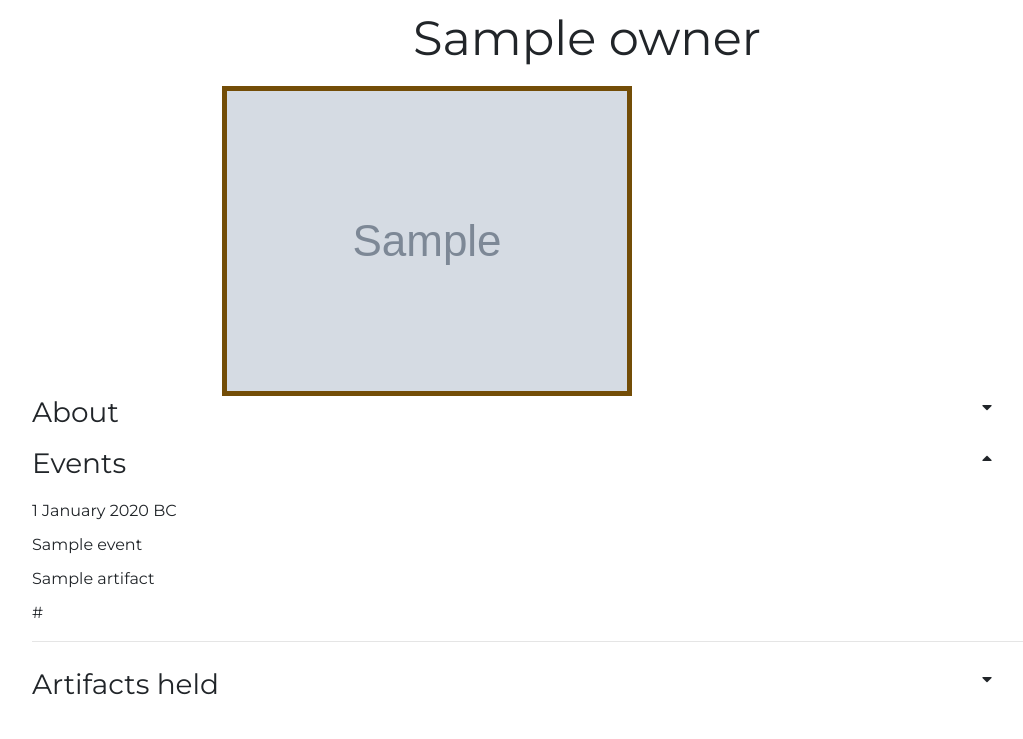
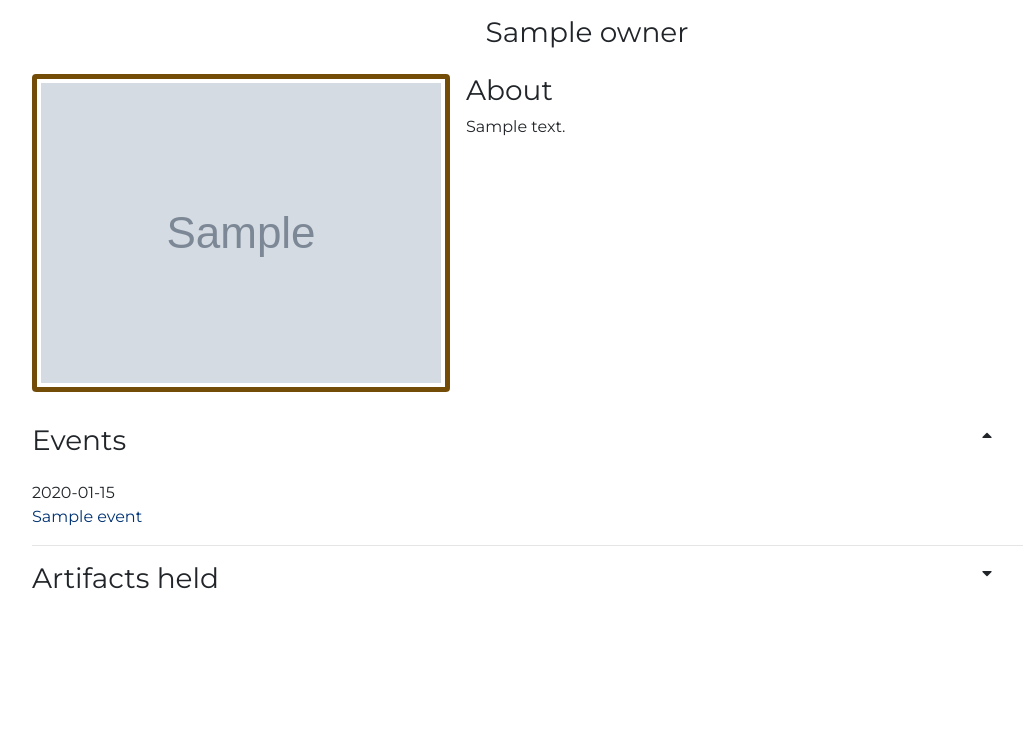
Before and after one commit to Shilldon/artifact-auction, a Django app: page /history/historical_figure/1 in a window 1280 px wide, after a click that opens the changed part. Shown: the part 118-857 px from the top of the page, without its empty margins (53-1076 px from the left). After the commit the page ends 707 px from the top, so only its background shows below. Run offline with Django 3.2, Linux system fonts and the light colour scheme; tables that the repository leaves empty hold one stand-in row (values such as "Sample post"); grey boxes marked "Sample" are stand-in pictures; some libraries are stand-ins or nearby versions.

Commit message:
added view for historical events, added to event model clean function to produce formatted date, styled historical figure page, changed styling of display_artifact

```diff
--- a/history/admin.py
+++ b/history/admin.py
@@ -6,11 +6,6 @@ import calendar
 
 class EventForm(forms.ModelForm):
 
-    """class Meta:
-        model = Event
-
-        exclude = ['sort_year']
-    """
     MONTH_CHOICES = [(str(i), calendar.month_name[i]) for i in range (0,13)]
     month = forms.ChoiceField(label='Month', choices=MONTH_CHOICES, required=False, initial=None)
 
@@ -19,6 +14,7 @@ class EventForm(forms.ModelForm):
 
 class EventAdmin(admin.ModelAdmin):
     form = EventForm
+    exclude = ('url_description', 'sort_year', 'date')
 
 # Register your models here.
 admin.site.register(Owner)
--- a/history/models.py
+++ b/history/models.py
@@ -1,11 +1,12 @@
 import re
+import calendar
 from django.db import models
 from django.core.exceptions import ValidationError
 from artifacts.models import Artifact
 
 class Owner(models.Model):
     name = models.CharField(max_length=30, default="")
-    description = models.CharField(max_length=800, default="")
+    description = models.TextField(default="")
     picture = models.ImageField(upload_to='images', null=True, blank=True)
 
     def __str__(self):
@@ -18,9 +19,8 @@ class Event(models.Model):
         ('AD', "AD")
     ]
 
-
     name = models.CharField(max_length=50, default="")
-    description = models.CharField(max_length=800, default="")
+    description = models.TextField(default="")
     url_description = models.CharField(max_length=800, default="", blank=True)
     year = models.PositiveIntegerField(default=0)
     sort_year = models.IntegerField(default=0)
@@ -30,10 +30,16 @@ class Event(models.Model):
     artifact = models.ForeignKey(Artifact, on_delete=models.CASCADE, default=None)
     owner = models.ForeignKey(Owner, on_delete=models.SET_NULL, default=None, blank=True, null=True)
     picture = models.ImageField(upload_to='images', null=True, blank=True)
+    date = models.CharField(max_length=25, blank=True)
 
     def clean(self):
-        day =self.day
-        month = self.month
+
+        day = self.day
+        if self.month:
+            month = calendar.month_name[self.month]
+        else:
+            month = None
+        year = self.year
         if month is None and day:
             raise ValidationError(
                 "Enter day of the month."
@@ -46,18 +52,25 @@ class Event(models.Model):
             raise ValidationError(
                 "Day must be less than 30."
                 )
-        if self.year!=0:
+        if year!=0:
             if self.bc=="BC":
-                self.sort_year=-self.year
+                self.sort_year=-year
             else:
-                self.sort_year=self.year
+                self.sort_year=year
+
+        if day or month or year:
+            date = [day, month, year, self.bc]
+            date_list = [str(i or '') for i in date]
+            self.date = ' '.join(map(str, date_list)).lstrip()
+
+        """ review description and replace all references to the artifact name with a url link to the artifact """
         artifact_name = re.compile(self.artifact.name, re.IGNORECASE)
         artifact_link_string=artifact_name.sub("<a href='/artifacts/artifact/"+str(self.artifact.id)+"'>"+self.artifact.name+"</a>", self.description)
 
-        owner_name = re.compile(self.owner.name, re.IGNORECASE)
-        self.url_description=owner_name.sub("<a href='/history/historical_figure/"+str(self.owner.id)+"'>"+self.owner.name+"</a>", artifact_link_string)
-
-
+        """review the amended description and replace all references to the artifact owner with a url link to the owner """
+        if self.owner:
+            owner_name = re.compile(self.owner.name, re.IGNORECASE)
+            self.url_description=owner_name.sub("<a href='/history/historical_figure/"+str(self.owner.id)+"'>"+self.owner.name+"</a>", artifact_link_string)
 
     def __str__(self):
         return self.name
--- a/history/templates/historical_figure.html
+++ b/history/templates/historical_figure.html
@@ -5,24 +5,50 @@
 
 {% block content %}
 
+
+
 <section class="container artifact-single">
-    <div class="row">
+    <div class="row py-3">
         <div class="col-12 text-center">
-            <h4>{{ owner.name }}</h5>
+            <h5>{{ owner.name }}</h5>
         </div>
     </div>
-    <div class="row h-100">
-        <div class="col-8 offset-2 mx-auto my-auto">
+
+   <div class="row h-100 d-none d-lg-flex">
+        <div class="col-lg-12 pull-right">
+            <div class="col-5 pl-0">
             {% if owner.picture %}
-            <img class="img-fluid my-auto" src="{{ MEDIA_URL }}{{ owner.picture }}" alt="image of {{ owner.name }}">
+            <img class="img-thumbnail img-responsive float-left mr-3" src="{{ MEDIA_URL }}{{ owner.picture }}" alt="Picture of {{ owner.name }}">
+            {% else %}
+            <img class="img-thumbnail img-responsive float-left mr-3" src="/media/images/default_profile_picture.png" alt="placeholder image">
             {% endif %}
+            </div>
+            {% if owner.description %}
+            <h5>About</h5>
+            <p class="text-justify">{{ owner.description }}</p>
+            {% endif %}
+        </div>
+    </div>
+
+    <div class="row d-block d-lg-none">
+        <div class="col-12 col-lg-6">
+            <div class="row justify-content-center">
+                <div class="col-8 col-sm-6 col-lg-8">
+                    {% if owner.picture %}
+                    <img class="img-thumbnail mx-auto d-block" src="{{ MEDIA_URL }}{{ owner.picture }}" alt="image of {{ owner.name }}">
+                    {% else %}
+                    <img class="img-thumbnail mx-auto d-block" src="/media/images/default_profile_picture.png" alt="placeholder image">
+                    {% endif %}
+                </div>
+            </div>
         </div>
     </div>
 </section>
 
-<section class="container artifact-details">
+
+<section class="container pt-3 mb-5">
     {% if owner.description %}
-    <div class="row">
+    <div class="row d-flex d-lg-none my-3">
         <div class="col-10">
             <h5>About</h5>
         </div>
@@ -39,7 +65,7 @@
     {% endif %}
 
     {% if events %}
-    <div class="row">
+    <div class="row my-3">
         <div class="col-10">
             <h5>Events</h5>
         </div>
@@ -49,31 +75,16 @@
     </div>
     <div class="collapse" id="history-collapse">
         {% for event in events %}
+        {% if event.date %}
         <div class="row">
             <div class="col-12">
-                {% if event.day %}
-                <span>{{ event.day }} </span>
-                {% endif %}
-                {% if event.month|month_name %}
-                <span>{{ event.month|month_name }} </span>
-                {% endif %}
-                <span>{{ event.year }}</span>
-                <span>{{ event.bc }}</span>
+                <span>{{ event.date }}</span>
             </div>
         </div>
+        {% endif %}
         <div class="row">
             <div class="col-12">
-                {{ event.name }}
-            </div>
-        </div>
-        <div class="row">
-            <div class="col-12">
-                <span>{{ event.artifact }}</span>
-            </div>
-        </div>
-        <div class="row">
-            <div class="col-12">
-                <span>{{ event.url_description | safe }}</span>
+                <a href="{% url 'display_event' event.id %}">{{ event.name }} </a>
             </div>
         </div>
         <hr>
@@ -82,7 +93,7 @@
     {% endif %}
 
     {% if artifacts %}
-    <div class="row">
+    <div class="row my-3">
         <div class="col-10">
             <h5>Artifacts held</h5>
         </div>
--- a/history/urls.py
+++ b/history/urls.py
@@ -1,7 +1,8 @@
 from django.conf.urls import url
-from .views import display_owner
+from .views import display_owner, display_event
 from bid.views import get_bid
 
 urlpatterns = [
     url(r'^historical_figure/(?P<id>\d+)$', display_owner, name="display_owner"),
+    url(r'^historical_event/(?P<id>\d+)$', display_event, name="display_event"),
 ]
--- a/history/views.py
+++ b/history/views.py
@@ -5,11 +5,14 @@ def display_owner(request, id):
     owner = get_object_or_404(Owner, pk=id)
     events = Event.objects.filter(owner=owner).order_by('sort_year', 'month', 'day')
 
-
     artifacts=[]
     for event in events:
         if event.artifact not in artifacts:
             artifacts.append(event.artifact)
 
-    print(events)
     return render(request, 'historical_figure.html', { "owner" : owner, "events" : events, "artifacts" : artifacts })
+
+def display_event(request, id):
+    event = get_object_or_404(Event, pk=id)
+
+    return render(request, 'historical_event.html', { "event" : event })
--- a/static/css/custom.css
+++ b/static/css/custom.css
@@ -208,27 +208,15 @@ a:hover {
   background-color: #003273;
   border-color: #1761BF; }
 
-.artifact-single {
-  font-size: 0.9rem; }
-  .artifact-single a {
-    color: #003273; }
-  .artifact-single .row {
-    padding-top: 10px; }
 .artifact-single img {
   border: solid #734D07 5px; }
-  .artifact-single .bid-history-btn {
+
+.bid-history-btn {
   outline: none;
   background: transparent;
   border: none;
   color: #1761BF;
   padding: 0; }
-
-.artifact-details {
-  margin-bottom: 30px; }
-  .artifact-details .row {
-    margin-bottom: 10px; }
-  .artifact-details .collapse {
-    padding-bottom: 10px; }
 
 .review-container {
   line-height: 0; }
--- a/static/css/custom.scss
+++ b/static/css/custom.scss
@@ -305,16 +305,11 @@ a:hover {
 //-----DISPLAY ARTIFACT-----//
 
 .artifact-single{
-    font-size:0.9rem;
-    a {
-        color: $dark-base;
-    }
-    .row {
-        padding-top:10px;
-    }
     img {
         border: solid  $dark-contrast 5px;
     }
+}
+
     .bid-history-btn {
         outline: none;
         background: transparent;
@@ -322,18 +317,6 @@ a:hover {
         color: $light-base;
         padding:0;
     }
-}
-
-.artifact-details {
-    margin-bottom:30px;
-    .row {
-        margin-bottom:10px;
-    }
-    .collapse {
-        padding-bottom:10px;
-    }
-}
-
 
 .review-container {
     line-height:0;
```
Also changed, not shown: artifacts/templates/display_artifact.html (+35 -25 lines), history/templates/historical_event.html (+64 -0 lines), README.md, 1 other file. Lines whose indentation alone changed are shown as unchanged.
